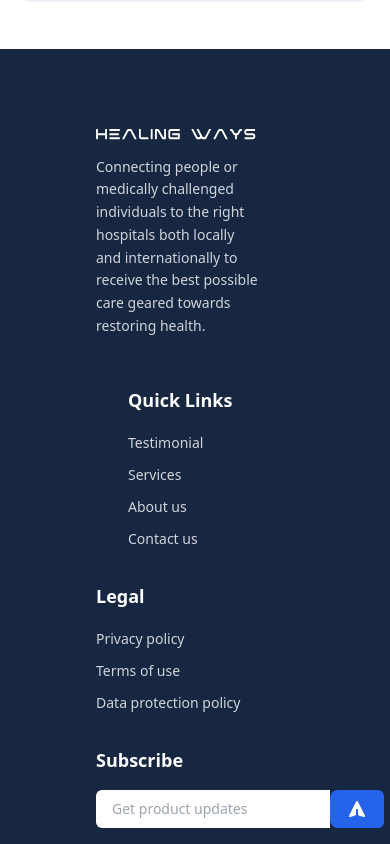
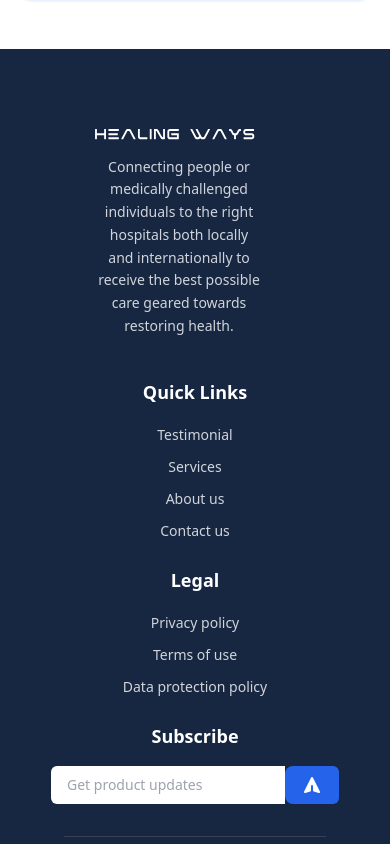
Before and after one commit to Binmuhammad001/healing-ways, a React (Vite) app: page / in a window 390 px wide. Shown: the part 8760-9604 px from the top of the page. Built offline with nearby package versions, Linux system fonts and the light colour scheme.

Commit message:
Update footer.jsx

```diff
--- a/src/components/footer.jsx
+++ b/src/components/footer.jsx
@@ -1,18 +1,20 @@
-import { useState } from "react";
 import Logo from "../assets/logo.svg";
-
 
 export default function Footer() {
   return (
     <footer className="bg-[#172641] text-white py-12 px-8 w-full">
       <div className="w-full px-8">
         {/* Main Footer Content */}
-        <div className="grid grid-cols-1 md:grid-cols-2 lg:grid-cols-[2fr_1fr_1fr_1.5fr] gap-8 mb-8 m-8">
+        <div className="grid grid-cols-1 md:grid-cols-2 lg:grid-cols-[2fr_1fr_1fr_1.5fr] gap-6 md:gap-8 mb-8 m-8">
 
           {/* Company Info */}
-          <div className="mr-8">
-            <div className="flex items-center mb-4">
-              <img src={Logo} alt="Healing Waves logo" className="w-40 h-auto filter invert brightness-0 mr-2" />
+          <div className="mr-8 text-center md:text-left">
+            <div className="flex items-center justify-center md:justify-start mb-4">
+              <img
+                src={Logo}
+                alt="Healing Waves logo"
+                className="w-40 h-auto filter invert brightness-0 mr-2"
+              />
             </div>
 
             <p className="text-gray-300 text-sm leading-relaxed mb-4">
@@ -21,9 +23,9 @@ export default function Footer() {
           </div>
 
           {/* Quick Links */}
-          <div className="pl-8 mr-0">
+          <div className="pl-0 md:pl-8 text-center md:text-left">
             <h4 className="text-lg font-semibold mb-4">Quick Links</h4>
-            <ul className="space-y-2">
+            <ul className="space-y-2 flex flex-col items-center md:items-start">
               <li>
                 <a href="#testimonial" className="text-gray-300 hover:text-white transition text-sm">
                   Testimonial
@@ -48,9 +50,9 @@ export default function Footer() {
           </div>
 
           {/* Legal */}
-          <div>
+          <div className="text-center md:text-left">
             <h4 className="text-lg font-semibold mb-4">Legal</h4>
-            <ul className="space-y-2">
+            <ul className="space-y-2 flex flex-col items-center md:items-start">
               <li>
                 <a href="#privacy" className="text-gray-300 hover:text-white transition text-sm">
                   Privacy policy
@@ -70,15 +72,14 @@ export default function Footer() {
           </div>
 
           {/* Subscribe */}
-          <div>
+          <div className="text-center md:text-left">
             <h4 className="text-lg font-semibold mb-4">Subscribe</h4>
-            <div className="flex">
-             <input
+            <div className="flex justify-center md:justify-start">
+              <input
                 type="email"
                 placeholder="Get product updates"
-                className="flex-1 bg-white px-4 py-2 rounded-l-md text-gray-900 placeholder-gray-400 focus:outline-none focus:ring-2 focus:ring-blue-500 text-sm"
+                className="flex-1 max-w-xs bg-white px-4 py-2 rounded-l-md text-gray-900 placeholder-gray-400 focus:outline-none focus:ring-2 focus:ring-blue-500 text-sm"
               />
-
               <button className="bg-blue-600 hover:bg-blue-700 px-4 py-2 rounded-r-md transition">
                 <svg
                   xmlns="http://www.w3.org/2000/svg"
@@ -96,42 +97,31 @@ export default function Footer() {
         {/* Divider */}
         <div className="border-t border-gray-700 pt-6">
           <div className="flex flex-col md:flex-row justify-between items-center">
+
             {/* Social Icons */}
             <div className="flex space-x-4 mb-4 md:mb-0">
-
- <a
-                href="#linkedin"
-                className="w-8 h-8 bg-gray-700 hover:bg-gray-600 rounded-full flex items-center justify-center transition"
-              >
+              <a href="#linkedin" className="w-8 h-8 bg-gray-700 hover:bg-gray-600 rounded-full flex items-center justify-center transition">
                 <svg className="w-4 h-4" fill="currentColor" viewBox="0 0 24 24">
                   <path d="M16 8a6 6 0 016 6v7h-4v-7a2 2 0 00-2-2 2 2 0 00-2 2v7h-4v-7a6 6 0 016-6zM2 9h4v12H2z" />
                   <circle cx="4" cy="4" r="2" />
                 </svg>
               </a>
 
-                <a
-                href="#facebook"
-                className="w-8 h-8 bg-gray-700 hover:bg-gray-600 rounded-full flex items-center justify-center transition"
-              >
+              <a href="#facebook" className="w-8 h-8 bg-gray-700 hover:bg-gray-600 rounded-full flex items-center justify-center transition">
                 <svg className="w-4 h-4" fill="currentColor" viewBox="0 0 24 24">
                   <path d="M18 2h-3a5 5 0 00-5 5v3H7v4h3v8h4v-8h3l1-4h-4V7a1 1 0 011-1h3z" />
                 </svg>
               </a>
 
-              <a
-                href="#twitter"
-                className="w-8 h-8 bg-gray-700 hover:bg-gray-600 rounded-full flex items-center justify-center transition"
-              >
+              <a href="#twitter" className="w-8 h-8 bg-gray-700 hover:bg-gray-600 rounded-full flex items-center justify-center transition">
                 <svg className="w-4 h-4" fill="currentColor" viewBox="0 0 24 24">
                   <path d="M23 3a10.9 10.9 0 01-3.14 1.53 4.48 4.48 0 00-7.86 3v1A10.66 10.66 0 013 4s-4 9 5 13a11.64 11.64 0 01-7 2c9 5 20 0 20-11.5a4.5 4.5 0 00-.08-.83A7.72 7.72 0 0023 3z" />
                 </svg>
               </a>
-
-
             </div>
 
             {/* Copyright */}
-            <p className="text-gray-400 text-sm">
+            <p className="text-gray-400 text-sm text-center">
               © 2025 All rights reserved
             </p>
           </div>
```
